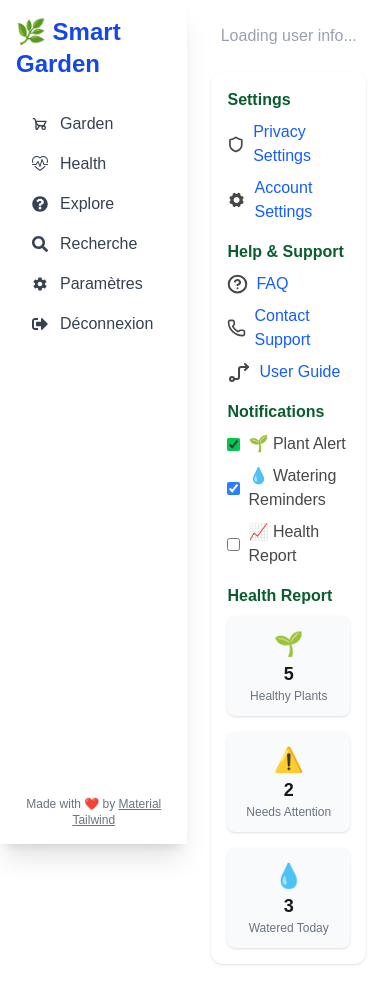
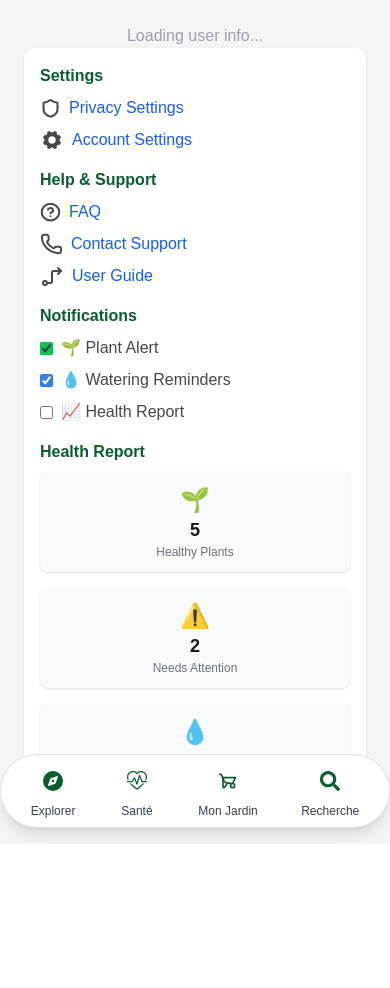
Before and after one commit to Dukent29/smart-gardening-front, a Next.js app: page /profile in a window 390 px wide. After the commit the page ends 844 px from the top, so only its background shows below. Built offline with nearby package versions, Linux system fonts and the light colour scheme; no server answers.

Commit message:
Add BottomNav to main pages and improve layout
Integrated the BottomNav component into the dashboard, plant add, plant health, and profile pages for improved mobile navigation. Updated Sidebar to be hidden on mobile, adjusted layout classes for better responsiveness, and made minor code cleanups.

```diff
--- a/src/components/BottomNav.jsx
+++ b/src/components/BottomNav.jsx
@@ -16,8 +16,7 @@ export default function BottomNav() {
   const router = useRouter();
 
   return (
-    <nav className="fixed bottom-4 left-1/2 -translate-x-1/2 z-50 bg-[#FEFEFD] rounded-full shadow-lg flex px-4 py-2 gap-4 items-center"
-      style={{ minWidth: 320, maxWidth: 420, justifyContent: "center" }}>
+    <nav className="fixed bottom-4 left-1/2 -translate-x-1/2 z-50 bg-[#FEFEFD] rounded-full shadow-lg flex justify-around px-4 py-2 gap-4 items-center border border-[#E0E0E0] sm:w-[520px] w-full max-w-[420px] md:hidden">
       {navLinks.map(({ href, label, icon }) => {
         const isActive = router.pathname === href;
         return (
--- a/src/components/PlantCard.jsx
+++ b/src/components/PlantCard.jsx
@@ -4,7 +4,7 @@ import SensorBar from "./SensorBar";
 import TempIcon from "../assets/icons/thermometer.svg";
 import HumidityIcon from "../assets/icons/eye.svg";
 import LightIcon from "../assets/icons/sun.svg";
-import MoistureIcon from "../assets/icons/droplets.svg"; // Assuming you have these icons
+import MoistureIcon from "../assets/icons/droplets.svg";
 
 export default function PlantCard({ plant }) {
   const router = useRouter();
--- a/src/components/Sidebar.jsx
+++ b/src/components/Sidebar.jsx
@@ -2,8 +2,7 @@
 import Link from "next/link";
 import { useRouter } from "next/router";
 import { TbGardenCart } from "react-icons/tb";
-import { MdOutlinePlaylistAdd } from "react-icons/md";
-import {  FaUserCircle, FaSignOutAlt, FaQuestionCircle, FaSearch } from "react-icons/fa";
+import { FaSignOutAlt, FaQuestionCircle, FaSearch } from "react-icons/fa";
 import { BsHeartPulse } from "react-icons/bs";
 import { IoMdSettings } from "react-icons/io";
 
@@ -21,7 +20,7 @@ export default function Sidebar() {
   const router = useRouter();
 
   return (
-    <aside className="h-screen w-64 bg-white shadow-xl p-4 flex flex-col justify-between">
+    <aside className="h-screen w-64 bg-white shadow-xl p-4 flex flex-col justify-between hidden md:block">
       <div>
         <h2 className="text-2xl font-bold mb-6 text-blue-700">🌿 Smart Garden</h2>
         <nav className="space-y-2">
--- a/src/pages/dashboard/index.jsx
+++ b/src/pages/dashboard/index.jsx
@@ -5,7 +5,8 @@ import { useAuthGuard }     from "@/hooks/useAuthGuard";
 import { DashboardLayout } from "@/layout/dashboardLayout";
 import Sidebar from "@/components/Sidebar";
 import Header from "@/components/Header";
-import { useRouter } from "next/router"; // Import useRouter from next/router
+import { useRouter } from "next/router";
+import BottomNav from "@/components/BottomNav";
 
 
 export default function Dashboard() {
@@ -43,6 +44,7 @@ export default function Dashboard() {
         </div>
 
       </div>
+      <BottomNav />
     </DashboardLayout>
   );
 }
--- a/src/pages/plant/add/index.jsx
+++ b/src/pages/plant/add/index.jsx
@@ -4,6 +4,7 @@ import { useState, useRef, useEffect } from 'react';
 import axios from '@/lib/axios';
 import Sidebar from '@/components/Sidebar';
 import Header from '@/components/Header';
+import BottomNav from '@/components/BottomNav';
 
 export default function AddPlantPage() {
   const [image, setImage] = useState(null);
@@ -199,6 +200,7 @@ export default function AddPlantPage() {
           </div>
         )}
       </div>
+      <BottomNav />
       </div>
     </div>
   );
--- a/src/pages/plant/health.jsx
+++ b/src/pages/plant/health.jsx
@@ -6,6 +6,7 @@ import Modal from '@/components/Modal';
 import localDiseases from '@/data/diseases.json';
 import ChatBotComponent from '@/components/ChatBotComponent';
 import Sidebar from "@/components/Sidebar";
+import BottomNav from '@/components/BottomNav';
 
 export default function PlantHealthPage() {
   const [activeTab, setActiveTab] = useState('Scan');
@@ -24,7 +25,7 @@ export default function PlantHealthPage() {
             {activeTab === 'Scan' && <ScanComponent onSelectDisease={setSelectedDisease} />}
             {activeTab === 'Chat' && <ChatBotComponent />}
             {activeTab === 'History' && (
-              <p className="text-center text-gray-400 mt-10">📜 Historique en cours de développement...</p>
+              <p className="text-center text-gray-400 mt-10"> Historique en cours de développement...</p>
             )}
           </div>
 
@@ -45,6 +46,7 @@ export default function PlantHealthPage() {
           )}
         </div>
       </div>
+      <BottomNav />
     </div>
   );
 }
@@ -149,7 +151,7 @@ function ScanComponent({ onSelectDisease }) {
         className="w-full h-64 object-cover rounded border"
       />
 
-      {/* 💡 Tips Box */}
+      {/*  Tips Box */}
       <div className="bg-gray-100 rounded-lg p-4">
         <h2 className="font-semibold text-green-800 mb-2">Diagnostiquer l’état de santé</h2>
         <p className="text-sm text-gray-700 mb-2">
@@ -166,14 +168,14 @@ function ScanComponent({ onSelectDisease }) {
         </div>
       </div>
 
-      {/* 📸 Preview */}
+      {/*  Preview */}
       {previewUrl && (
         <div className="text-center mt-4">
           <img src={previewUrl} alt="Preview" className="mx-auto h-64 object-cover rounded shadow" />
         </div>
       )}
 
-      {/* 🔘 Actions */}
+      {/*  Actions */}
       <div className="flex  space-x-4">
         <button
           onClick={takeSnapshotAndAnalyze}
@@ -191,10 +193,10 @@ function ScanComponent({ onSelectDisease }) {
         </button>
       </div>
 
-      {/* ⚠️ Error */}
+      {/*  Error */}
       {error && <p className="text-red-600 text-center">{error}</p>}
 
-      {/* 🧪 Result */}
+      {/*  Result */}
       {result && (
         <div className="p-4 border rounded bg-gray-50 shadow space-y-4">
           <h2 className="text-xl font-semibold text-gray-800">Résultats de l’analyse</h2>
--- a/src/pages/profile/index.jsx
+++ b/src/pages/profile/index.jsx
@@ -6,6 +6,7 @@ import NotificationOptions from "@/components/UserProfile/NotificationOptions";
 import HealthReport from "@/components/UserProfile/HealthReport";
 import { getUserProfile } from "@/lib/userService";
 import Sidebar from "@/components/Sidebar";
+import BottomNav from "@/components/BottomNav";
 
 
 export default function UserProfilePage() {
@@ -22,9 +23,9 @@ export default function UserProfilePage() {
   }, []);
 
   return (
-    <div className="flex">
+    <div className="flex bg-[#F5F5F5] min-h-screen">
       <Sidebar />
-      <div className="max-w-xl mx-auto p-6 space-y-6">
+      <div className="w-full p-6">
       {!user ? (
         <div className="text-center text-gray-400">Loading user info...</div>
       ) : (
@@ -37,6 +38,7 @@ export default function UserProfilePage() {
         <HealthReport />
       </div>
     </div>
+      <BottomNav />
     </div>
   );
 }
```
